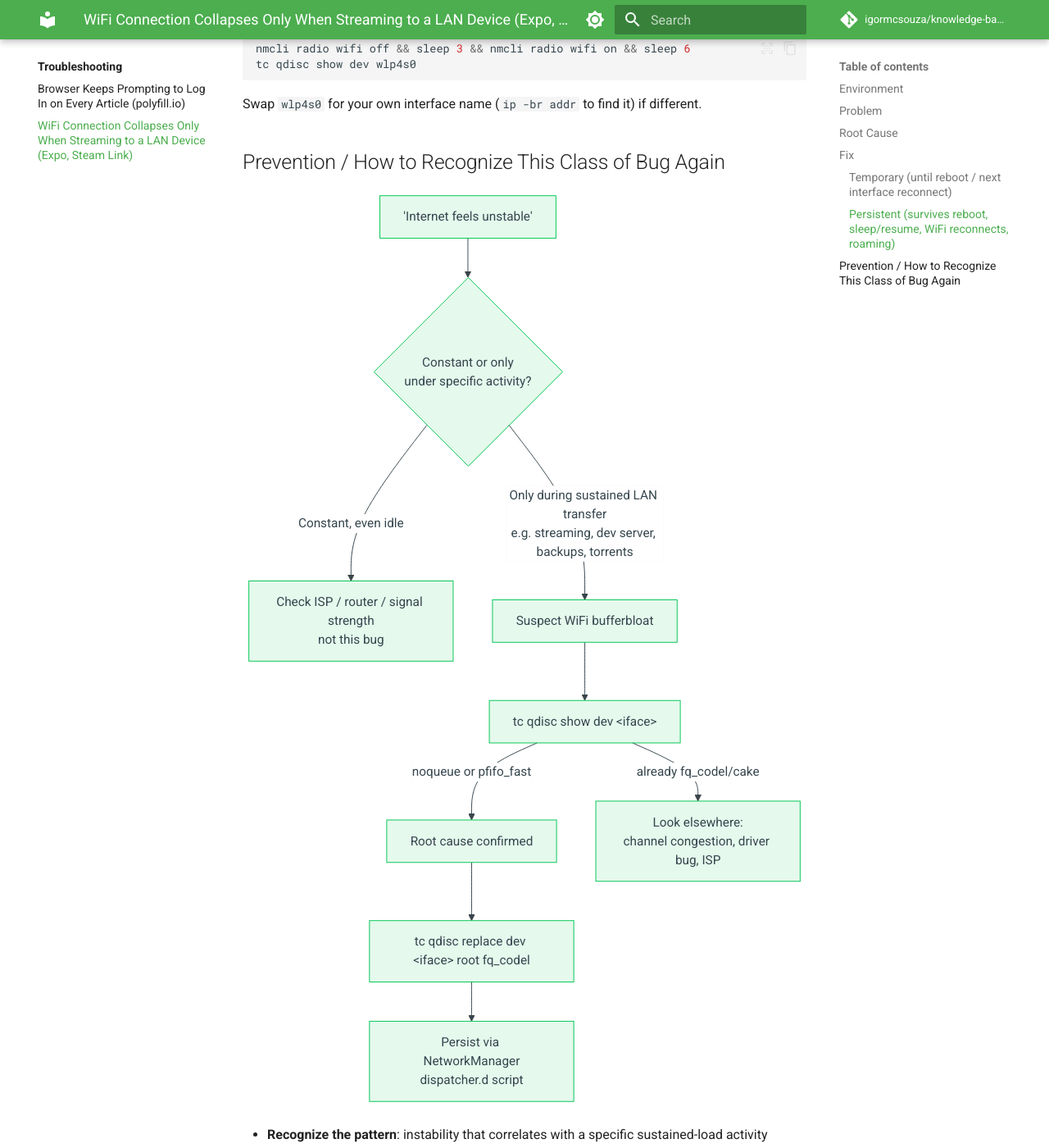
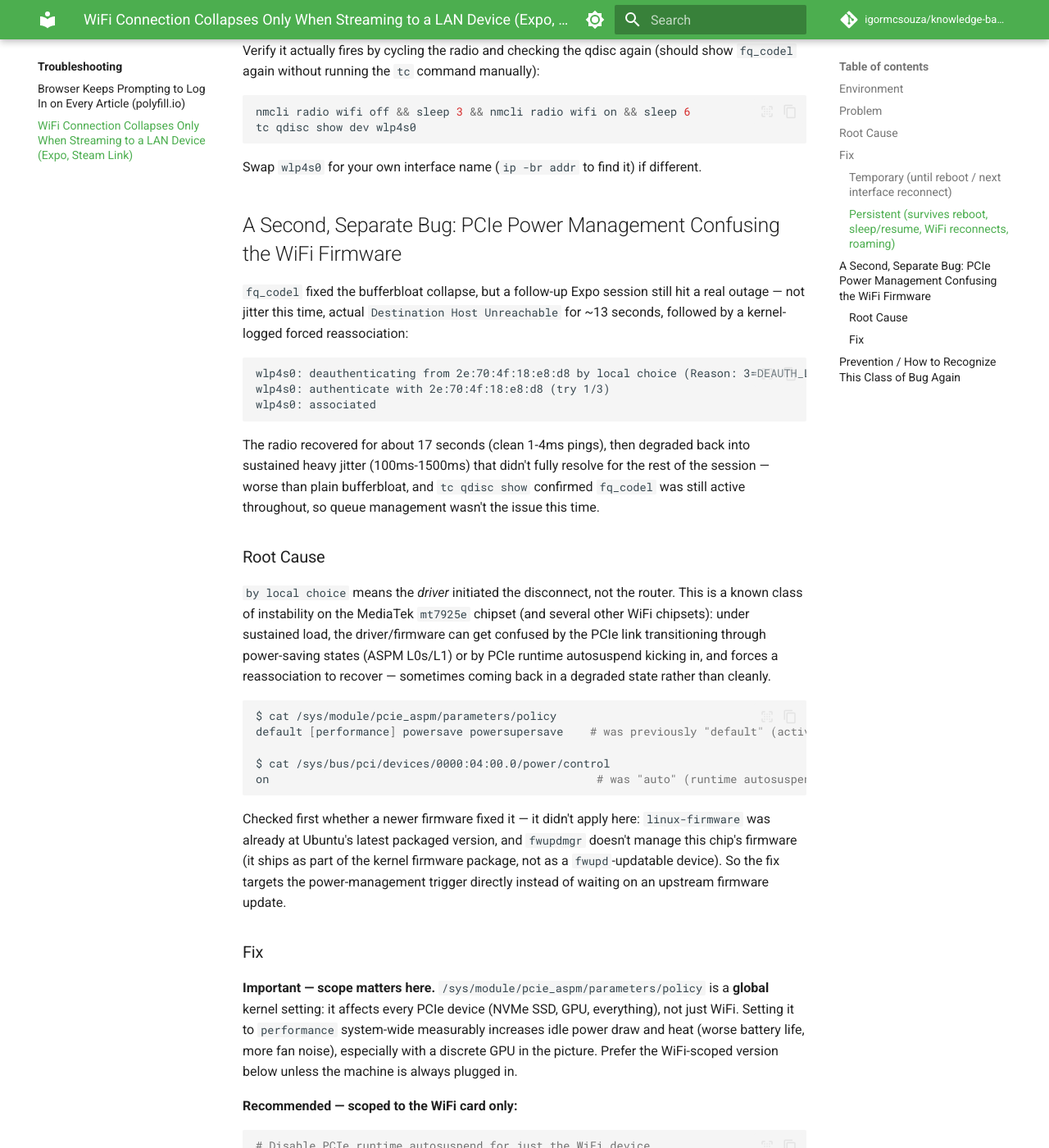
Before and after one commit to igormcsouza/knowledge-base, an MkDocs documentation site: the page built from docs/troubleshooting/wifi-bufferbloat-lan-streaming-drops.md, in a window 1280 px wide and 1400 px high, scrolled down 4020 px. Shown: the whole window at 82% size. Built offline with MkDocs 1.6.1 and Material for MkDocs 9.7.7, drawn with Linux system fonts in a browser that asks for light colours; comment, search, counter and statistics services are not loaded; some of the changed text lies outside the part shown.

Commit message:
Document second bug: PCIe power mgmt confusing WiFi firmware
fq_codel fixed bufferbloat, but a follow-up session still hit a real
outage (Destination Host Unreachable + forced kernel-logged
reassociation) under sustained Expo load. Traced to PCIe ASPM /
runtime autosuspend on the mt7925e card triggering firmware
instability. No newer firmware available (already on latest
linux-firmware + OEM kernel, not fwupd-managed).

Documents the WiFi-scoped fix (setpci + runtime PM control, avoids
the global ASPM policy's system-wide battery/heat impact) with
explicit reverse commands, plus the global alternative for comparison.
Marked as runtime-only / not yet made persistent pending more testing.

````diff
--- a/docs/troubleshooting/wifi-bufferbloat-lan-streaming-drops.md
+++ b/docs/troubleshooting/wifi-bufferbloat-lan-streaming-drops.md
@@ -12,10 +12,12 @@ tags:
 
 Internet felt "unstable" only in specific situations — running an Expo dev server for a
 phone to connect to, or streaming games to a phone via Steam Link. Regular browsing was
-fine most of the time. Turned out to be classic **WiFi bufferbloat**: the wireless
-interface had no active queue management, so any sustained local transfer filled an
-unbounded queue and buried every other packet (including the connection itself) behind
-it.
+fine most of the time. Turned out to be **two separate, compounding bugs**, both only
+triggered by sustained local WiFi throughput: classic **bufferbloat** (no active queue
+management on the wireless interface, so a big transfer buried everything else behind
+it), and a **driver/firmware instability** where the WiFi chipset forced its own
+reassociation under load and sometimes came back degraded. Fixing the first made things
+much better; the second explains why it wasn't perfect until both were addressed.
 
 ## Environment
 
@@ -194,6 +196,102 @@ tc qdisc show dev wlp4s0
 
 Swap `wlp4s0` for your own interface name (`ip -br addr` to find it) if different.
 
+## A Second, Separate Bug: PCIe Power Management Confusing the WiFi Firmware
+
+`fq_codel` fixed the bufferbloat collapse, but a follow-up Expo session still hit a real
+outage — not jitter this time, actual `Destination Host Unreachable` for ~13 seconds,
+followed by a kernel-logged forced reassociation:
+
+```text
+wlp4s0: deauthenticating from 2e:70:4f:18:e8:d8 by local choice (Reason: 3=DEAUTH_LEAVING)
+wlp4s0: authenticate with 2e:70:4f:18:e8:d8 (try 1/3)
+wlp4s0: associated
+```
+
+The radio recovered for about 17 seconds (clean 1-4ms pings), then degraded back into
+sustained heavy jitter (100ms-1500ms) that didn't fully resolve for the rest of the
+session — worse than plain bufferbloat, and `tc qdisc show` confirmed `fq_codel` was
+still active throughout, so queue management wasn't the issue this time.
+
+### Root Cause
+
+`by local choice` means the *driver* initiated the disconnect, not the router. This is a
+known class of instability on the MediaTek `mt7925e` chipset (and several other WiFi
+chipsets): under sustained load, the driver/firmware can get confused by the PCIe link
+transitioning through power-saving states (ASPM L0s/L1) or by PCIe runtime autosuspend
+kicking in, and forces a reassociation to recover — sometimes coming back in a degraded
+state rather than cleanly.
+
+```bash
+$ cat /sys/module/pcie_aspm/parameters/policy
+default [performance] powersave powersupersave    # was previously "default" (active)
+
+$ cat /sys/bus/pci/devices/0000:04:00.0/power/control
+on                                                 # was "auto" (runtime autosuspend allowed)
+```
+
+Checked first whether a newer firmware fixed it — it didn't apply here: `linux-firmware`
+was already at Ubuntu's latest packaged version, and `fwupdmgr` doesn't manage this
+chip's firmware (it ships as part of the kernel firmware package, not as a
+`fwupd`-updatable device). So the fix targets the power-management trigger directly
+instead of waiting on an upstream firmware update.
+
+### Fix
+
+**Important — scope matters here.** `/sys/module/pcie_aspm/parameters/policy` is a
+**global** kernel setting: it affects every PCIe device (NVMe SSD, GPU, everything), not
+just WiFi. Setting it to `performance` system-wide measurably increases idle power draw
+and heat (worse battery life, more fan noise), especially with a discrete GPU in the
+picture. Prefer the WiFi-scoped version below unless the machine is always plugged in.
+
+**Recommended — scoped to the WiFi card only:**
+
+```bash
+# Disable PCIe runtime autosuspend for just the WiFi device
+sudo sh -c 'echo on > /sys/bus/pci/devices/0000:04:00.0/power/control'
+
+# Disable ASPM (L0s/L1 low-power link states) on just the WiFi device's PCIe link,
+# by clearing bits 0-1 of its Link Control register (CAP_EXP+0x10) — leaves every
+# other PCIe device's power management untouched
+sudo setpci -s 04:00.0 CAP_EXP+10.w=0000:0003
+```
+
+Verify:
+
+```bash
+$ cat /sys/bus/pci/devices/0000:04:00.0/power/control
+on
+
+$ sudo setpci -s 04:00.0 CAP_EXP+10.w
+0040   # low nibble even (0, 4, 8, or c) = ASPM bits clear = disabled
+```
+
+**To reverse (restore default power-saving behavior on the WiFi card):**
+
+```bash
+sudo sh -c 'echo auto > /sys/bus/pci/devices/0000:04:00.0/power/control'
+sudo setpci -s 04:00.0 CAP_EXP+10.w=0003:0003
+```
+
+**If a global test is wanted instead** (simpler, but see the battery/heat caveat above):
+
+```bash
+# Apply
+sudo sh -c 'echo performance > /sys/module/pcie_aspm/parameters/policy'
+
+# Reverse
+sudo sh -c 'echo default > /sys/module/pcie_aspm/parameters/policy'
+```
+
+Swap `0000:04:00.0` / `04:00.0` for your own WiFi device's PCI address
+(`lspci | grep -i network`) if different.
+
+Both the scoped commands above are **runtime-only** — they reset on reboot. Persisting
+them (e.g. via a `systemd-tmpfiles` rule or a small `systemd` oneshot service run at
+boot, since this isn't tied to a NetworkManager interface-up event the way `fq_codel`
+is) is a reasonable next step once confirmed stable over real use, but hold off making
+it permanent until it's proven itself across more than one session.
+
 ## Prevention / How to Recognize This Class of Bug Again
 
 ```mermaid
````
